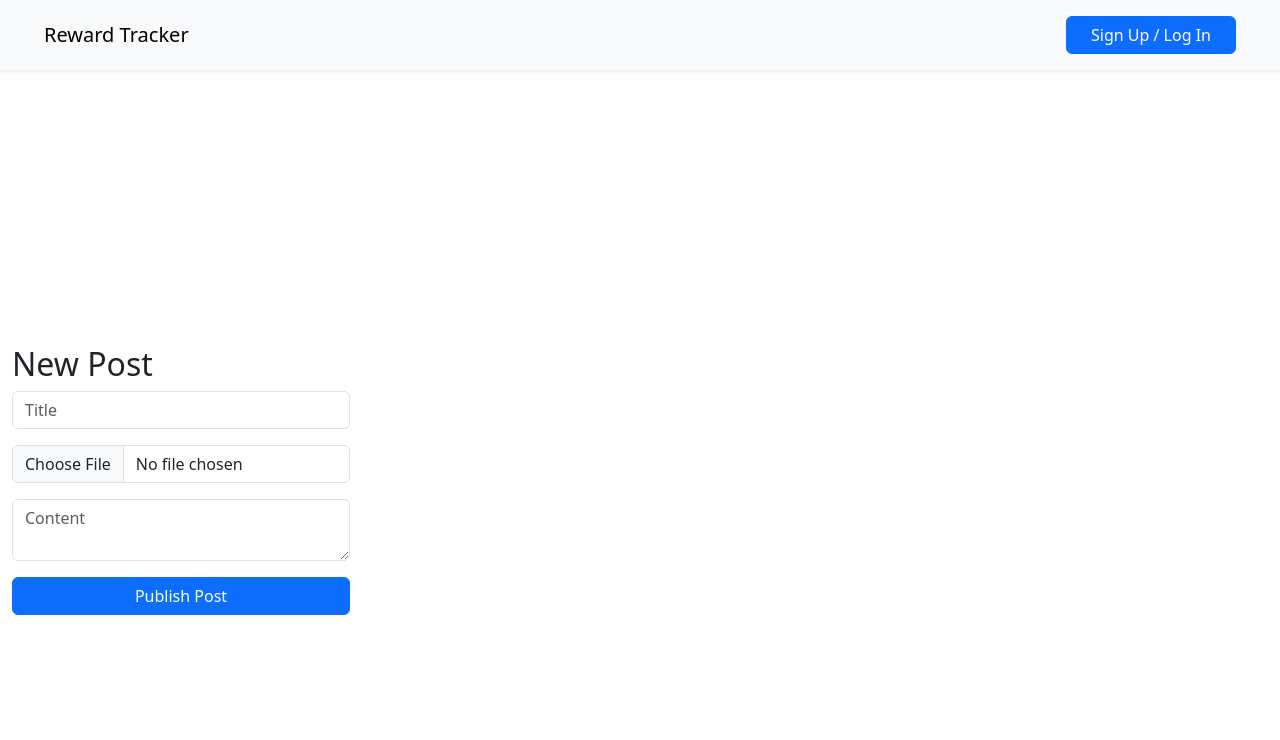
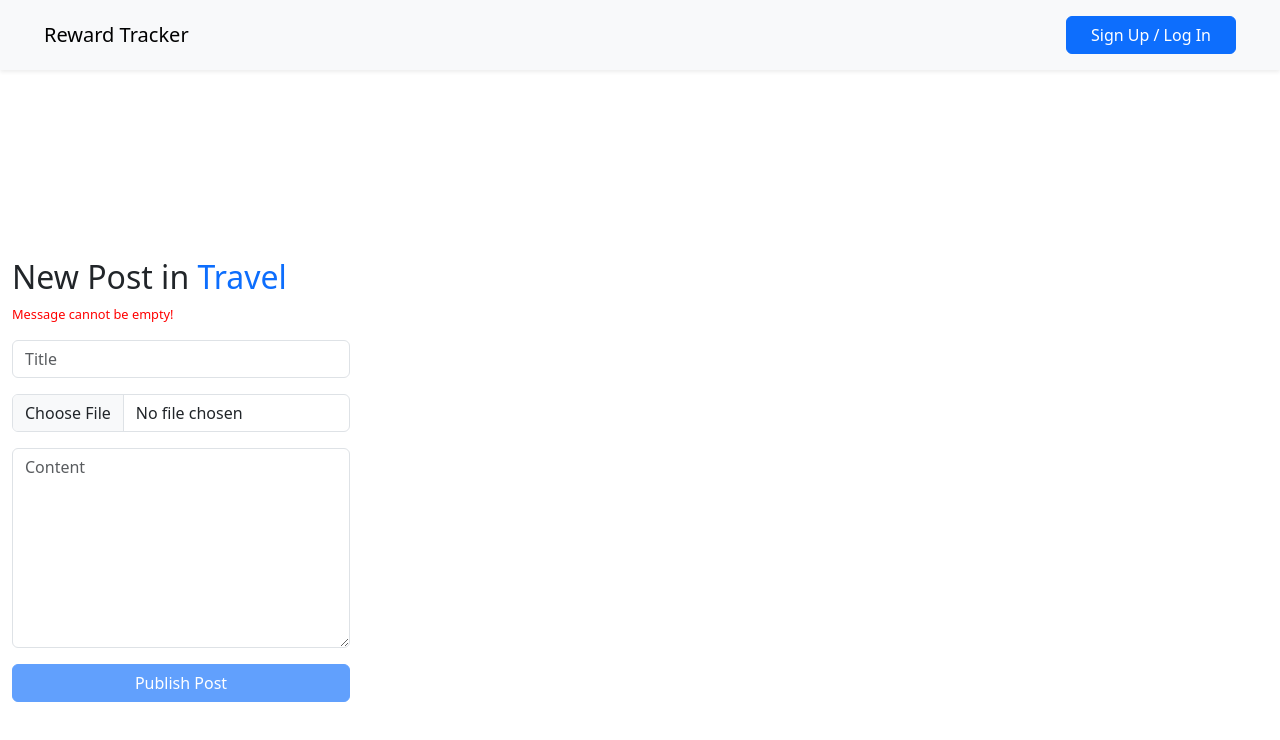
Before and after one commit to Iris-Cheung-HY/reward_tracker_frontend, a React (Vite) app: page /posts/new in a window 1280 px wide. Shown: the top 740 px of the page. Built offline with nearby package versions, Linux system fonts and the light colour scheme; no server answers.

Commit message:
revise NewPostForm

```diff
--- a/src/components/NewPostForm.tsx
+++ b/src/components/NewPostForm.tsx
@@ -1,16 +1,51 @@
-import React, { useState } from 'react';
+import React, { useState, useEffect } from 'react';
 import axios from 'axios';
-import { useNavigate } from 'react-router-dom';
+import { useNavigate, useLocation } from 'react-router-dom';
 
 const backendUrl = import.meta.env.VITE_APP_BACKEND_URL;
 
+const kDefaultPostForm = {
+    title: '',
+    body: '',
+    category: 'Travel'
+};
+
 const NewPostForm: React.FC = () => {
     const navigate = useNavigate();
-    const [title, setTitle] = useState('');
-    const [body, setBody] = useState('');
-    const [category, setCategory] = useState('');
+    const location = useLocation();
+
+    const [postFormData, setPostFormData] = useState(kDefaultPostForm);
     const [imageFile, setImageFile] = useState<File | null>(null);
     const [isUploading, setIsUploading] = useState(false);
+
+    const [disableSubmit, setDisableSubmit] = useState(true);
+    const [errMsg, setErrMsg] = useState('Message cannot be empty!');
+
+    useEffect(() => {
+        const params = new URLSearchParams(location.search);
+        const cat = params.get('category');
+        if (cat) {
+            setPostFormData(prev => ({ ...prev, category: cat }));
+        }
+    }, [location.search]);
+
+    const updateFormChange = (e: React.ChangeEvent<HTMLInputElement | HTMLTextAreaElement>) => {
+        const { name, value } = e.target;
+
+        const newFormData = {
+            ...postFormData,
+            [name]: value
+        };
+        setPostFormData(newFormData);
+
+        if (newFormData.title.trim().length === 0 || newFormData.body.trim().length === 0) {
+            setDisableSubmit(true);
+            setErrMsg('Title and Content cannot be empty!');
+        } else {
+            setDisableSubmit(false);
+            setErrMsg('');
+        }
+    };
 
     const handleSubmit = async (e: React.FormEvent) => {
         e.preventDefault();
@@ -35,16 +70,15 @@ const NewPostForm: React.FC = () => {
             const currentUserId = savedUser ? JSON.parse(savedUser).id : null;
 
             const postData = {
-                title: title,
-                body: body,
-                category: category,
+                ...postFormData,
                 imageUrl: imageUrl,
                 user_id: currentUserId
-            }
+            };
 
-            await axios.post(`${backendUrl}/posts`, postData)
+            await axios.post(`${backendUrl}/posts`, postData);
 
             alert("Post Success！");
+            setPostFormData(kDefaultPostForm);
             navigate('/forum');
         } catch (error) {
             console.error(error);
@@ -56,28 +90,42 @@ const NewPostForm: React.FC = () => {
 
     return (
         <div className="container" style={{ marginTop: '100px', maxWidth: '600px' }}>
-            <h2>New Post</h2>
+            <h2>New Post in <span className="text-primary">{postFormData.category}</span></h2>
+
             <form onSubmit={handleSubmit}>
-                <input className="form-control mb-3" placeholder="Title" onChange={e => setTitle(e.target.value)} required />
+                {errMsg && <p style={{ color: 'red', fontSize: '0.8rem' }}>{errMsg}</p>}
+
+                <input
+                    name="title"
+                    className="form-control mb-3"
+                    placeholder="Title"
+                    value={postFormData.title}
+                    onChange={updateFormChange}
+                    required
+                />
 
                 <input
                     type="file"
                     className="form-control mb-3"
                     accept="image/*"
-                    onChange={(e) => {
-                        const file = e.target.files?.[0] || null;
-                        setImageFile(file)
-                    }}
+                    onChange={(e) => setImageFile(e.target.files?.[0] || null)}
                 />
 
                 <textarea
+                    name="body"
                     className="form-control mb-3"
                     placeholder="Content"
-                    value={body}
-                    onChange={e => setBody(e.target.value)}
+                    value={postFormData.body}
+                    style={{ height: '200px' }}
+                    onChange={updateFormChange}
                     required
                 />
-                <button type="submit" className="btn btn-primary w-100" disabled={isUploading}>
+
+                <button
+                    type="submit"
+                    className="btn btn-primary w-100"
+                    disabled={isUploading || disableSubmit}
+                >
                     {isUploading ? "Uploading..." : "Publish Post"}
                 </button>
             </form>
```
